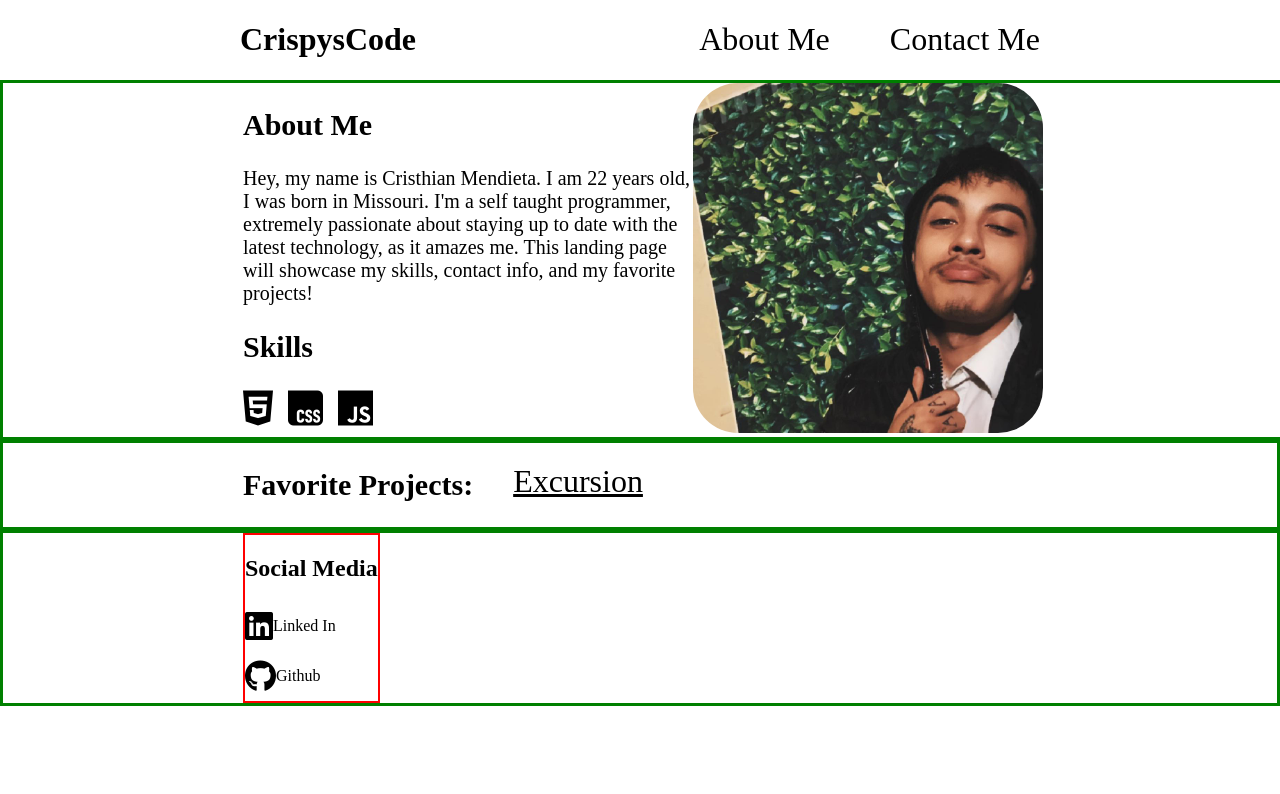
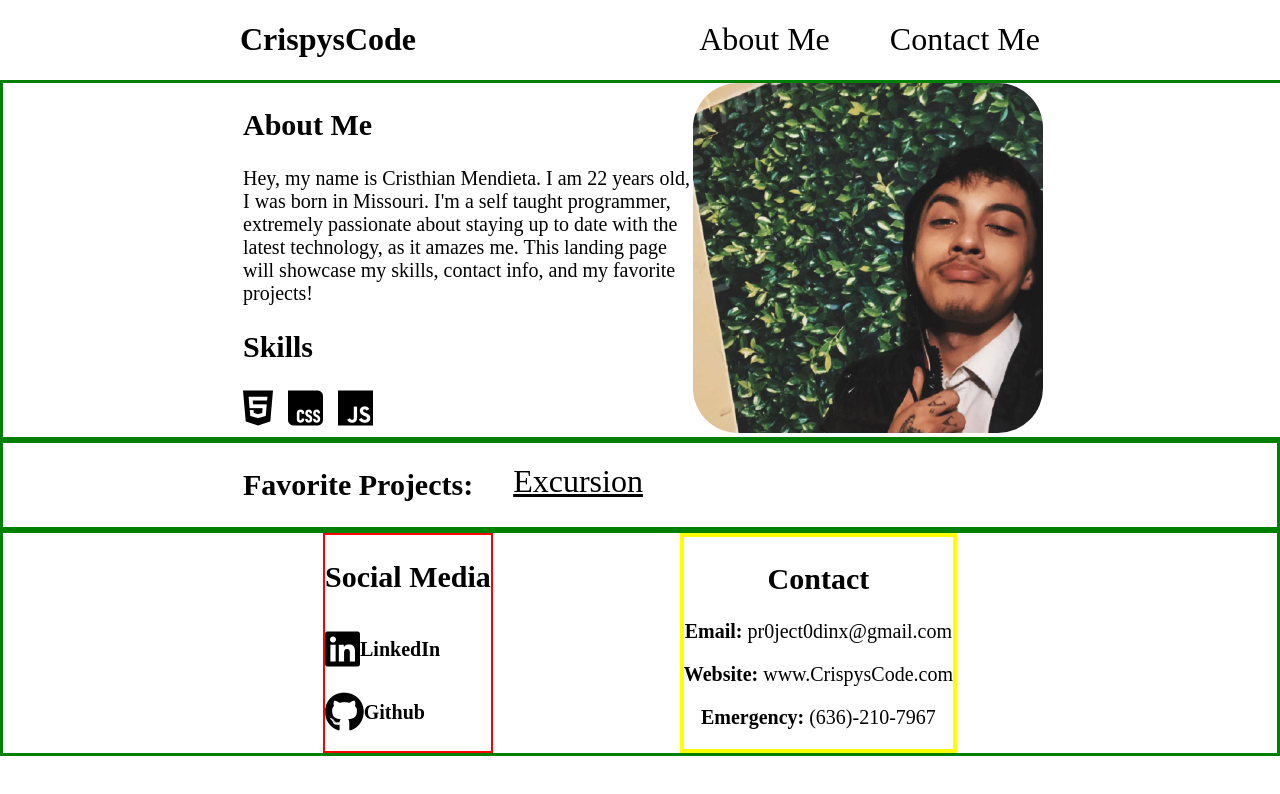
Before and after one commit to CrispysCode/portfolioWebsite, a plain HTML site: page index.html in a window 1280 px wide. Drawn offline with Linux system fonts and the light colour scheme.

Commit message:
Finished Baseline of Portfolio website.

```diff
--- a/index.html
+++ b/index.html
@@ -62,16 +62,20 @@
             <h2>Social Media</h2>
             <div class="icon">
             <i class="fa-brands fa-linkedin fa-2xl"></i>
-            <p>Linked In</p>
+            <p><strong>LinkedIn</strong></p>
             </div>
             <div class="icon">
             <i class="fa-brands fa-github fa-2xl"></i>
-            <p>Github</p>
+            <p><strong>Github</strong></p>
             </div>
         </div>
         <div class="contact-right">
+            <h2>Contact</h2>
+            <p><strong>Email:</strong> pr0ject0dinx@gmail.com</p>
+            <p><strong>Website:</strong> www.CrispysCode.com</p>
+            <p><strong>Emergency:</strong> (636)-210-7967</p>
+        </div>
 
-        </div>
     </div>
 </body>
 
--- a/styles.css
+++ b/styles.css
@@ -65,8 +65,13 @@ li a {
 }
 
 /* Contact Section */
+.contact.container {
+    display: flex;
+    justify-content: space-between;
+    font-size: 1.25rem;
+}
 .contact-left {
-    margin-left: 15rem;
+    margin-left: 20rem;
     border: 2px solid red;
 }
 
@@ -74,3 +79,9 @@ li a {
     display: flex;
     align-items: center;
 }
+
+.contact-right {
+    border: 4px solid yellow;
+    margin-right: 20rem;
+    text-align: center;
+}
```
